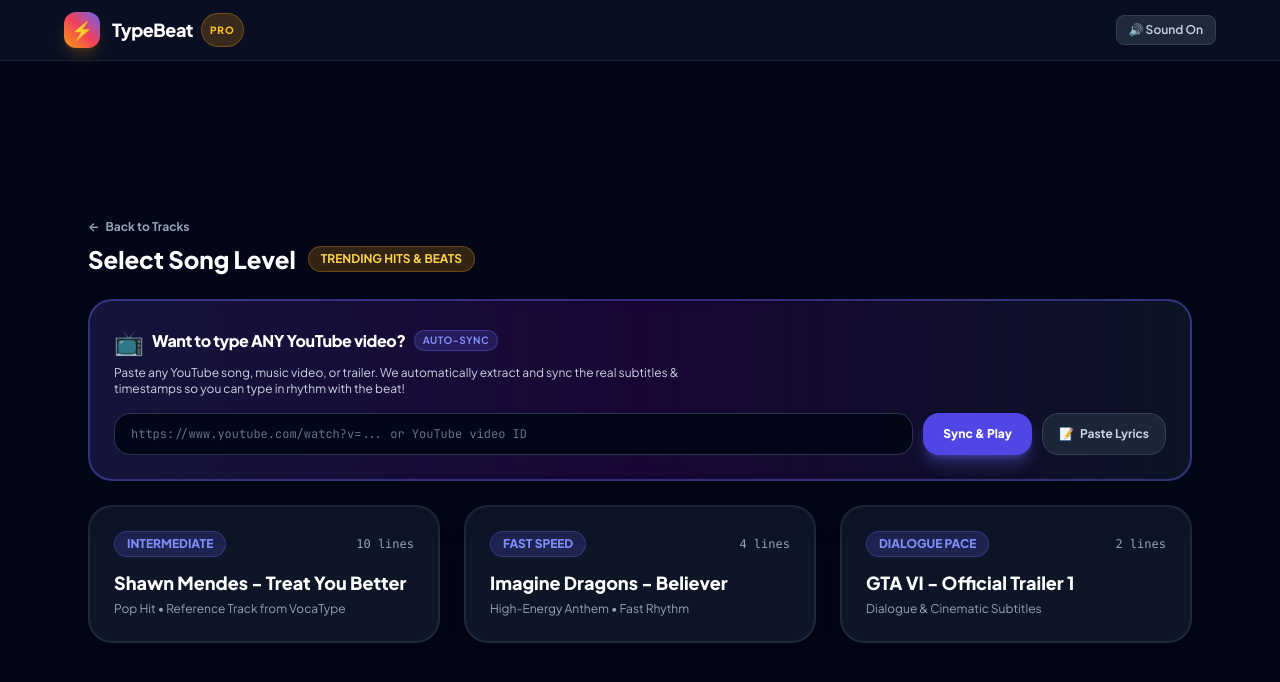
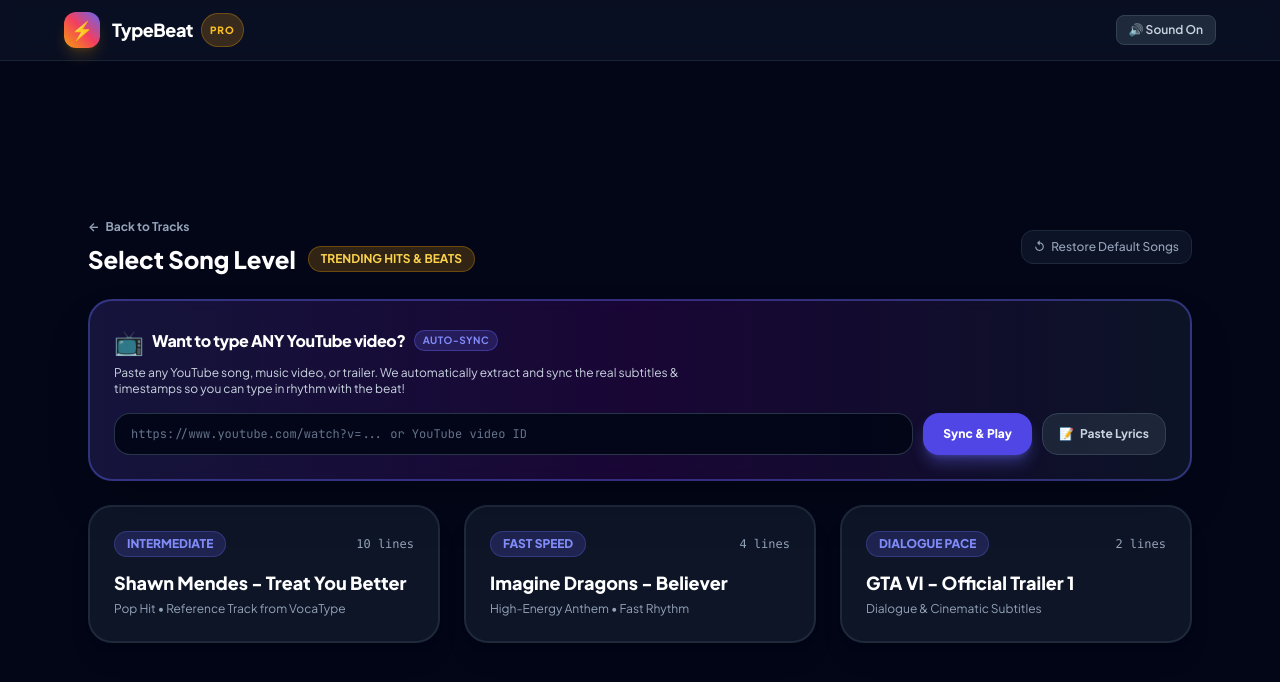
Before and after one commit to niyogushimwaremypatient19-ai/TypeBeat, a plain HTML site: page index.html in a window 1280 px wide. Both pictures are taken after a click on the element 410 px from the left and 560 px from the top of the page. Drawn offline with nearby package versions, Linux system fonts and the light colour scheme.

Commit message:
Enhance level selection screen layout and buttons

```diff
--- a/index.html
+++ b/index.html
@@ -93,7 +93,7 @@
 
     <!-- 2. LEVEL SELECTION SCREEN -->
     <section id="levelSelectScreen" class="hidden py-6 animate-fade">
-      <div class="flex items-center justify-between mb-6">
+      <div class="flex items-center justify-between mb-6 flex-wrap gap-3">
         <div>
           <button onclick="showScreen('modeSelectScreen')" class="text-xs font-bold text-slate-400 hover:text-white transition flex items-center gap-1.5 mb-2">
             <span>←</span> Back to Tracks
@@ -103,6 +103,9 @@
             <span id="trackBadge" class="text-xs font-bold px-3 py-1 rounded-full bg-amber-500/20 text-amber-300 border border-amber-500/30 uppercase">Track</span>
           </h2>
         </div>
+        <button onclick="resetDefaultTracks()" title="Restore original built-in songs if you deleted any" class="text-xs font-medium text-slate-400 hover:text-indigo-300 border border-slate-800 hover:border-indigo-500/40 bg-slate-900/80 px-3 py-2 rounded-xl transition flex items-center gap-1.5">
+          <span>↺</span> Restore Default Songs
+        </button>
       </div>
 
 
@@ -233,6 +236,9 @@
                 <span class="text-[9px] uppercase font-bold text-slate-400 block tracking-wider">Score</span>
                 <span id="liveScore" class="text-xs font-extrabold text-rose-400">0</span>
               </div>
+              <button onclick="deleteCurrentPlayingLevel()" title="Delete this video from track" class="p-1.5 rounded-lg text-slate-500 hover:text-red-400 hover:bg-red-500/10 border border-slate-800 hover:border-red-500/30 transition ml-1" aria-label="Delete video">
+                <svg class="w-4 h-4" fill="none" stroke="currentColor" viewBox="0 0 24 24"><path stroke-linecap="round" stroke-linejoin="round" stroke-width="2" d="M19 7l-.867 12.142A2 2 0 0116.138 21H7.862a2 2 0 01-1.995-1.858L5 7m5 4v6m4-6v6m1-10V4a1 1 0 00-1-1h-4a1 1 0 00-1 1v3M4 7h16" /></svg>
+              </button>
             </div>
           </div>
 
```
